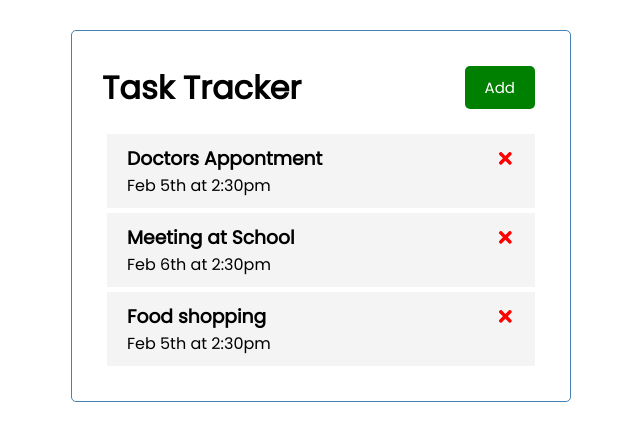
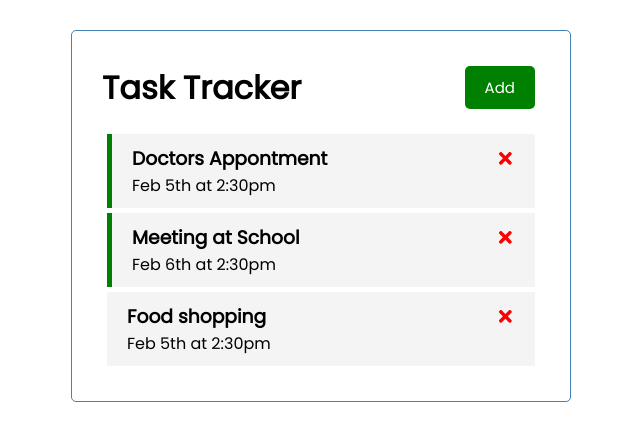
Before and after one commit to jannesrsa/react-task-tracker, a React (Create React App) app: page / in a window 1280 px wide. Shown: the top 440 px of the page, without its empty margins (319-959 px from the left). Built offline with nearby package versions, Linux system fonts and the light colour scheme.

Commit message:
Add reminder styling

```diff
--- a/src/App.js
+++ b/src/App.js
@@ -26,15 +26,30 @@
 
   const [tasks, setTasks] = useState(initTasks);
 
+  // Delete Task
   const deleteTask = (id) => {
     setTasks(tasks.filter((task) => task.id !== id));
+  };
+
+  // Toggle Reminder
+  const toggleReminder = (id) => {
+    // const selectedTask = tasks.find((task) => task.id === id);
+    // selectedTask.reminder = !selectedTask.reminder;
+
+    setTasks(
+      tasks.map((task) =>
+        task.id === id ? { ...task, reminder: !task.reminder } : task
+      )
+    );
+
+    // console.log(selectedTask.reminder);
   };
 
   return (
     <div className="container">
       <Header />
       {tasks.length > 0 ? (
-        <Tasks tasks={tasks} onDelete={deleteTask} />
+        <Tasks tasks={tasks} onDelete={deleteTask} onToggle={toggleReminder} />
       ) : (
         "No tasks to show"
       )}
--- a/src/components/Task.js
+++ b/src/components/Task.js
@@ -1,9 +1,12 @@
 import React from "react";
 import { FaTimes } from "react-icons/fa";
 
-const Task = ({ task, onDelete }) => {
+const Task = ({ task, onDelete, onToggle }) => {
   return (
-    <div className="task">
+    <div
+      className={`task ${task.reminder ? "reminder" : ""}`}
+      onDoubleClick={() => onToggle(task.id)}
+    >
       <h3>
         {task.text}{" "}
         <FaTimes
--- a/src/components/Tasks.js
+++ b/src/components/Tasks.js
@@ -1,10 +1,15 @@
 import Task from "./Task";
 
-const Tasks = ({ tasks, onDelete }) => {
+const Tasks = ({ tasks, onDelete, onToggle }) => {
   return (
     <>
       {tasks.map((task) => (
-        <Task key={task.id} task={task} onDelete={onDelete} />
+        <Task
+          key={task.id}
+          task={task}
+          onDelete={onDelete}
+          onToggle={onToggle}
+        />
       ))}
     </>
   );
```
